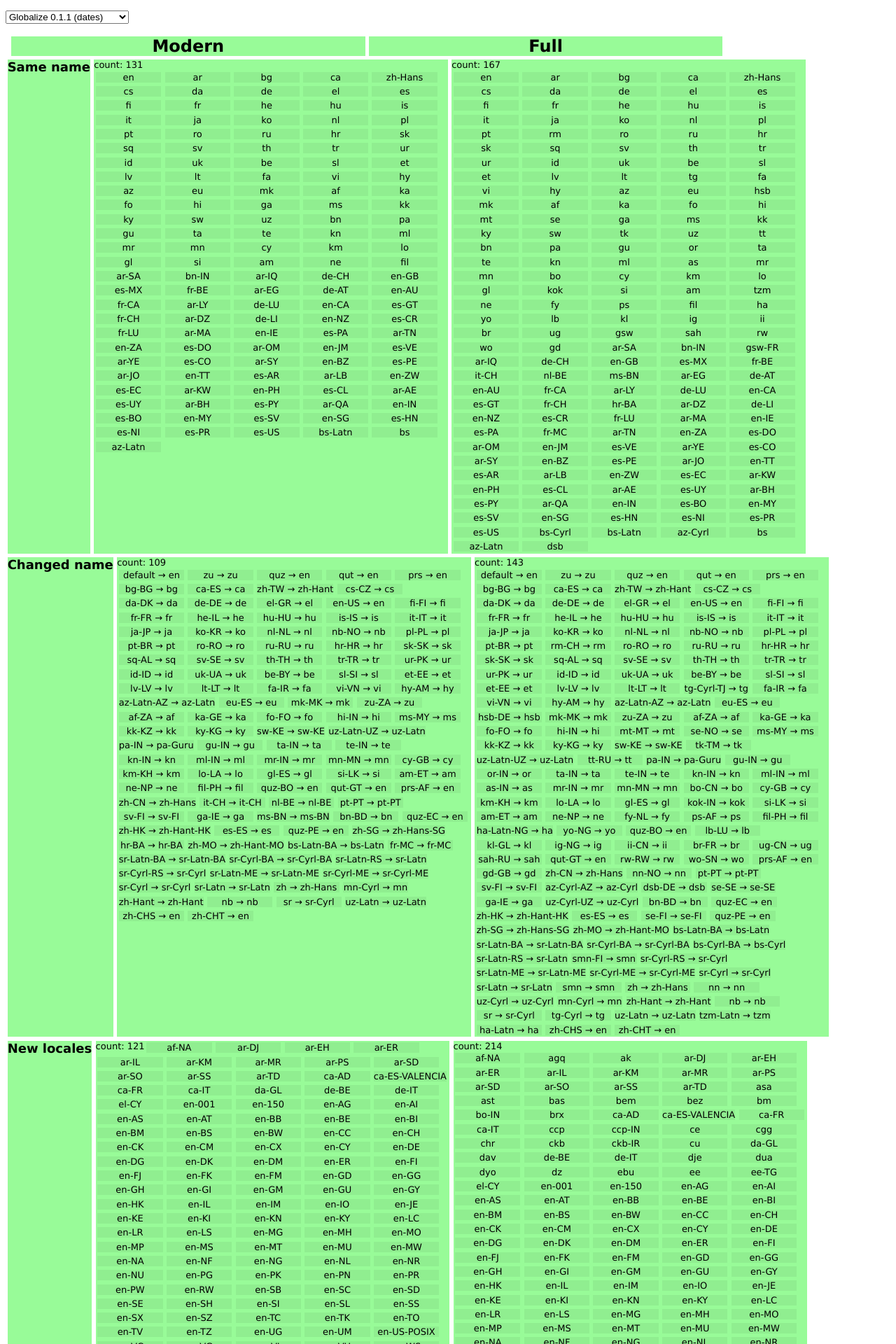
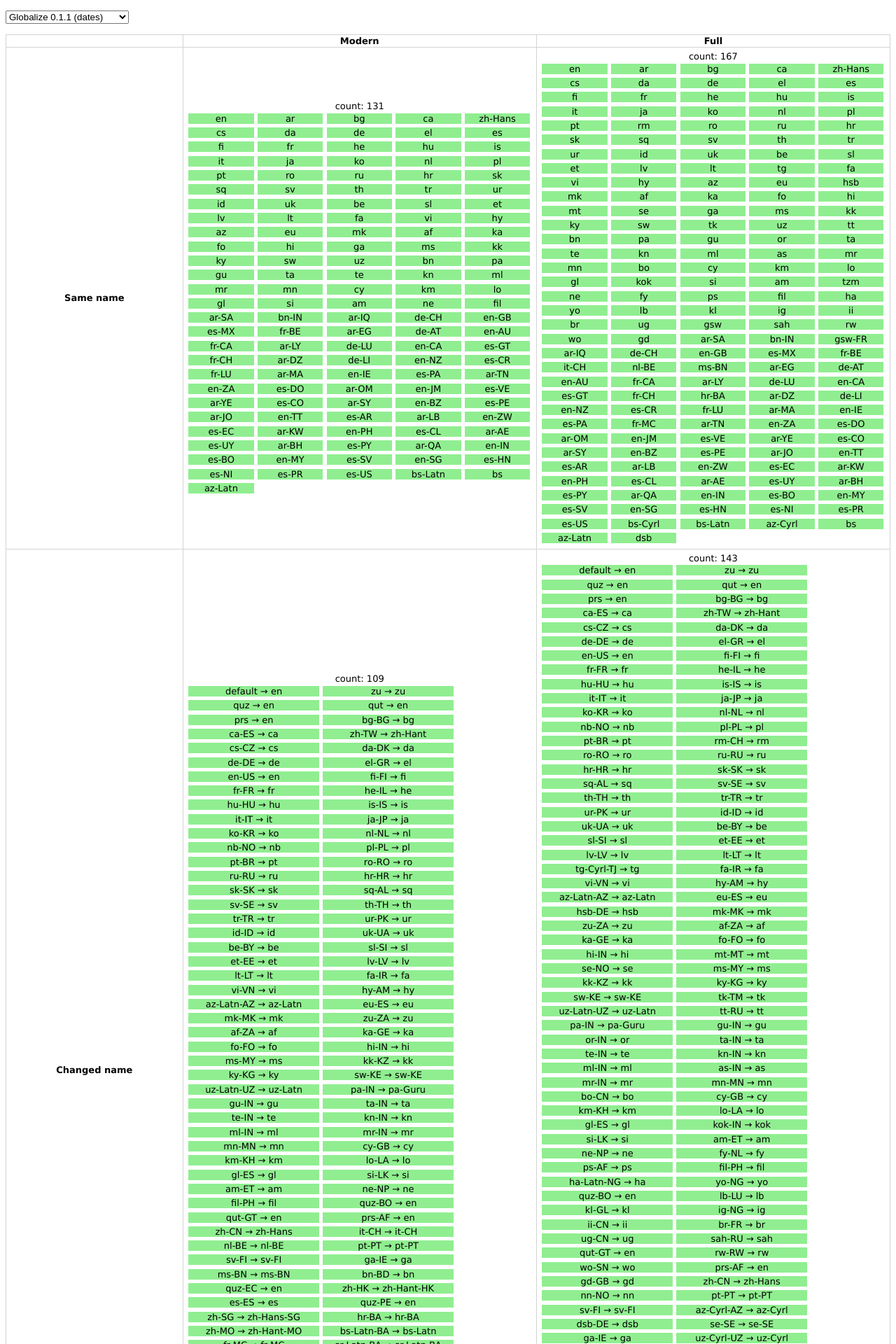
Before and after one commit to kiewic/globalize-examples, an Angular app: page / in a window 1280 px wide. Shown: the top 1920 px of the page at 70% size. Built offline with nearby package versions, Linux system fonts and the light colour scheme.

Commit message:
finish work in priogress

```diff
--- a/src/app/locales/locales.component.css
+++ b/src/app/locales/locales.component.css
@@ -1,49 +1,4 @@
-.warning {
-  background-color: palegoldenrod;
-  background-color: lightcoral;
-  min-width: 164pt;
-}
-
-.warning .good {
-  background-color: palegreen;
-}
-
 /* Version 2 */
-
-.rows {
-  display: flex;
-  flex-direction: column;
-}
-
-.rows .row {
-  display: flex;
-  flex-direction: row;
-}
-
-.rows .row .cell {
-  background-color: palegreen;
-  margin: 2pt;
-}
-
-.rows .row .header,
-.rows .row .title {
-  font-weight: bold;
-}
-
-.rows .row .header {
-  font-size: x-large;
-  text-align: center;
-}
-
-.rows .row .title {
-  font-size: large;
-}
-
-.intersection.header,
-.intersection {
-  /* as flex child */
-  flex-basis: 40%;
-}
 
 .locales {
   /* as flex parent */
@@ -51,9 +6,18 @@
   flex-wrap: wrap;
   align-content: flex-start;
 }
+
 .locales .locale {
   background-color: lightgreen;
   min-width: 70pt;
   text-align: center;
   margin: 2pt;
 }
+
+.changedName .locales .locale {
+  min-width: 140pt;
+}
+
+.notAvailable .locales .locale {
+  background-color: lightpink;
+}
--- a/src/app/locales/locales.component.html
+++ b/src/app/locales/locales.component.html
@@ -1,83 +1,87 @@
-<div class="rows">
-  <div class="row header">
-    <div class="cell header"></div>
-    <div class="cell intersection header">Modern</div>
-    <div class="cell intersection header">Full</div>
-  </div>
-  <div class="row">
-    <div class="cell title">Same name</div>
-    <div class="cell intersection">
+<table>
+  <thead>
+    <tr>
+      <th style="width: 20%"></th>
+      <th style="width: 40%">Modern</th>
+      <th style="width: 40%">Full</th>
+    </tr>
+  </thead>
+  <tbody>
+    <tr>
+      <th>Same name</th>
+      <td>
         <div>count: {{modern.same.length}}</div>
         <div class="locales">
           <div class="locale" *ngFor="let localeName of modern.same">
             {{localeName}}
           </div>
         </div>
-    </div>
-    <div class="cell intersection">
+      </td>
+      <td>
         <div>count: {{full.same.length}}</div>
         <div class="locales">
           <div class="locale" *ngFor="let localeName of full.same">
             {{localeName}}
           </div>
         </div>
-    </div>
-  </div>
-  <div class="row">
-    <div class="cell title">Changed name</div>
-    <div class="cell intersection">
+      </td>
+    </tr>
+    <tr class="changedName">
+      <th>Changed name</th>
+      <td>
         <div>count: {{modern.changed.length}}</div>
         <div class="locales">
           <div class="locale" *ngFor="let localeName of modern.changed">
             {{localeName}} &#x2192; {{pairs[localeName]}}
           </div>
         </div>
-    </div>
-    <div class="cell intersection">
+      </td>
+      <td>
         <div>count: {{full.changed.length}}</div>
         <div class="locales">
           <div class="locale" *ngFor="let localeName of full.changed">
             {{localeName}} &#x2192; {{pairs[localeName]}}
           </div>
         </div>
-    </div>
-  </div>
-  <div class="row">
-    <div class="cell title">New locales</div>
-    <div class="cell intersection">
+      </td>
+    </tr>
+    <tr>
+      <th>New locales</th>
+      <td>
+        <div>count: {{modern.added.length}}</div>
         <div class="locales">
-        <div>count: {{modern.added.length}}</div>
           <div class="locale" *ngFor="let localeName of modern.added">
             {{localeName}}
           </div>
         </div>
-    </div>
-    <div class="cell intersection">
+      </td>
+      <td>
         <div>count: {{full.added.length}}</div>
         <div class="locales">
           <div class="locale" *ngFor="let localeName of full.added">
             {{localeName}}
           </div>
         </div>
-    </div>
-  </div>
-  <div class="row">
-    <div class="cell title">Not available</div>
-    <div class="cell intersection">
+      </td>
+    </tr>
+    <tr class="notAvailable">
+      <th>Not available</th>
+      <td>
         <div>count: {{modern.removed.length}}</div>
         <div class="locales">
           <div class="locale" *ngFor="let localeName of modern.removed">
             {{localeName}}
           </div>
         </div>
-    </div>
-    <div class="cell intersection">
+      </td>
+      <td>
         <div>count: {{full.removed.length}}</div>
         <div class="locales">
           <div class="locale" *ngFor="let localeName of full.removed">
             {{localeName}}
           </div>
         </div>
-    </div>
-  </div>
-</div>
+      </td>
+    </tr>
+  </tbody>
+</table>
```
Lines whose indentation alone changed are shown as unchanged.
